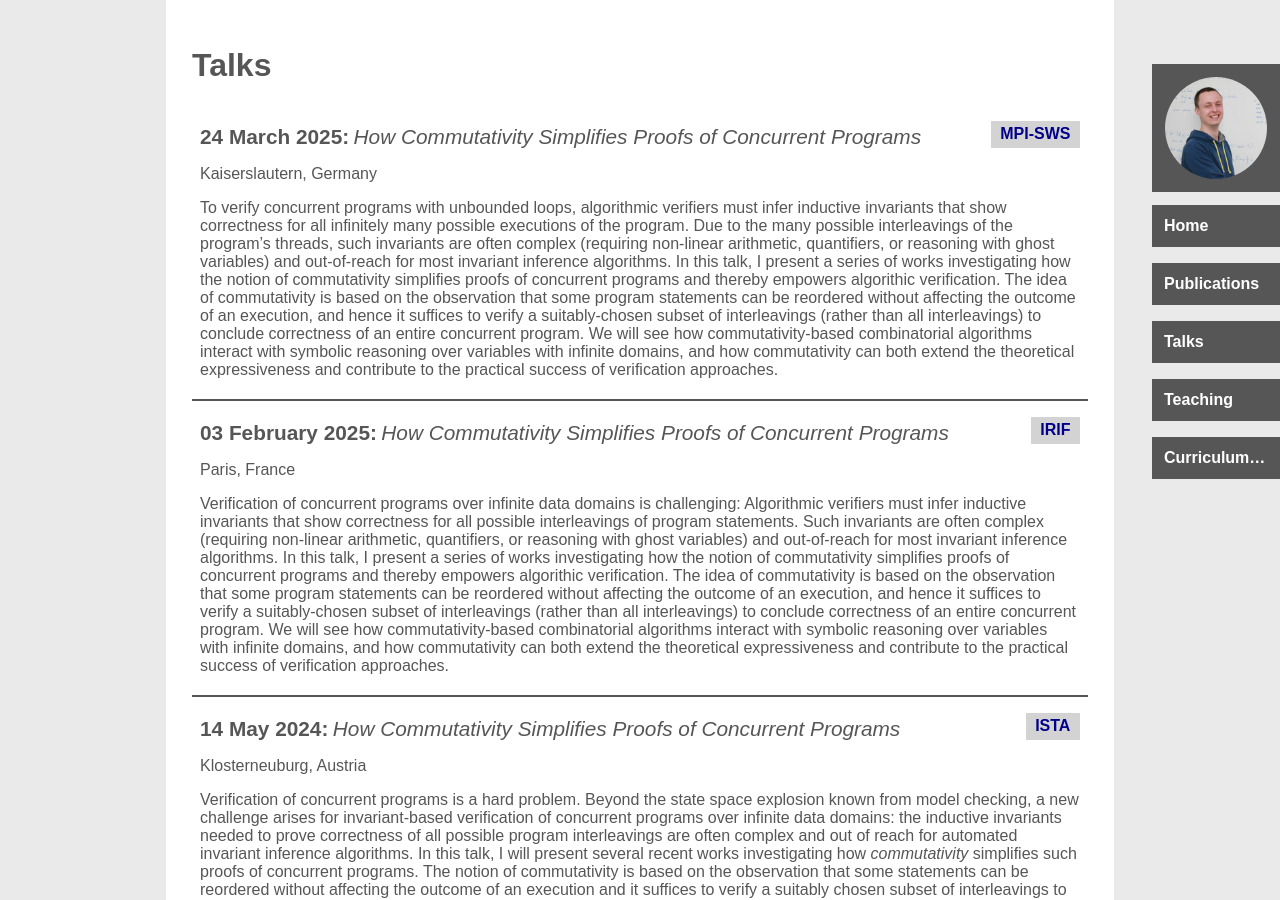
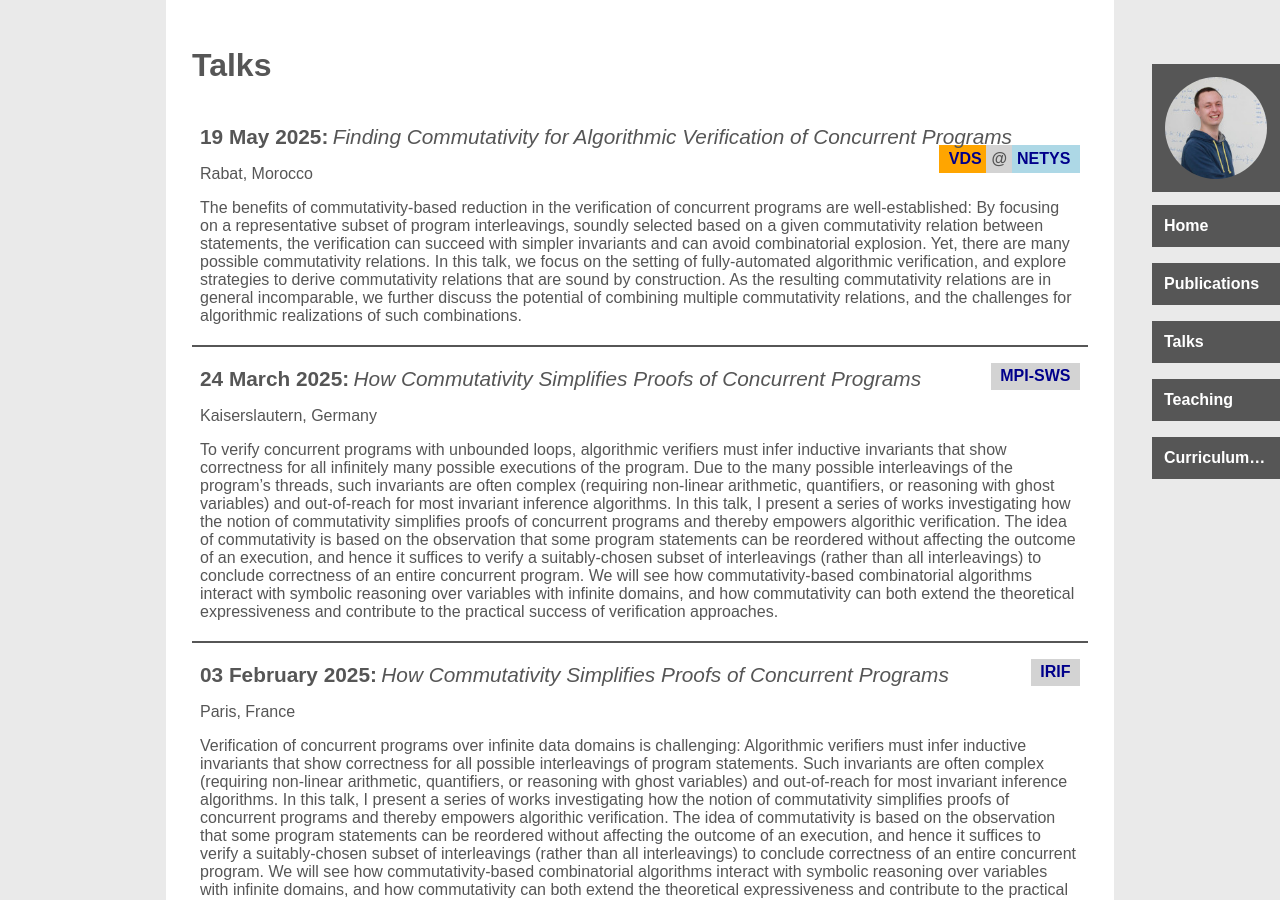
Before and after one commit to maul-esel/personal-website, a Jekyll site: the page built from talks.markdown, in a window 1280 px wide and 900 px high. Built offline with Jekyll 4.4.1, drawn with Linux system fonts in a browser that asks for light colours.

Commit message:
add VDS talk (with tentative date)

```diff
--- a/_data/talks.yml
+++ b/_data/talks.yml
@@ -1,3 +1,21 @@
+vds2025:
+  title: Finding Commutativity for Algorithmic Verification of Concurrent Programs
+  date: 2025-05-19
+  conference: NETYS
+  conference_link: https://netys.net/
+  workshop: VDS
+  workshop_link: https://netys.net/wds2025/VDS25.html
+  location: Rabat, Morocco
+  summary: >-
+    The benefits of commutativity-based reduction in the verification of concurrent programs are well-established:
+    By focusing on a representative subset of program interleavings, soundly selected based on a given commutativity relation between statements,
+    the verification can succeed with simpler invariants and can avoid combinatorial explosion.
+    Yet, there are many possible commutativity relations.
+    In this talk, we focus on the setting of fully-automated algorithmic verification, and explore strategies to derive commutativity relations that are sound by construction.
+    As the resulting commutativity relations are in general incomparable,
+    we further discuss the potential of combining multiple commutativity relations,
+    and the challenges for algorithmic realizations of such combinations.
+
 mpisws2025mar:
   title: How Commutativity Simplifies Proofs of Concurrent Programs
   date: 2025-03-24
```
Also changed, not shown: index.markdown (+7 -4 lines).
